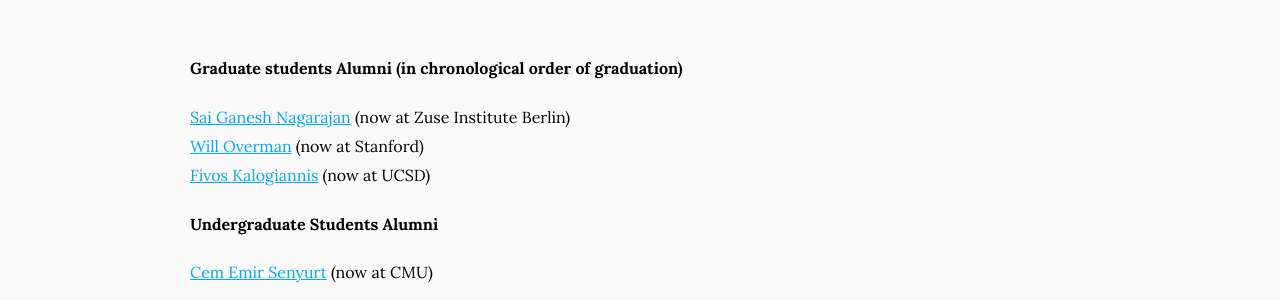
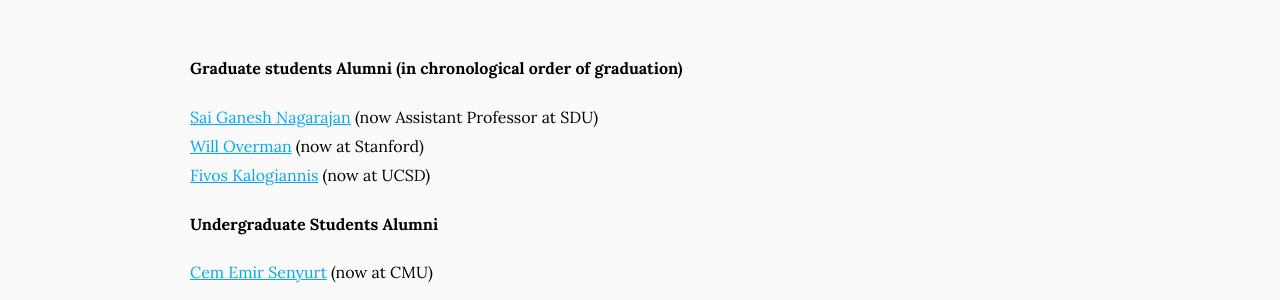
Before and after one commit to goallabuci/goallabuci.github.io, a Jekyll site: the page built from team/index.md, in a window 1280 px wide. Shown: the part 1442-1742 px from the top of the page. Built offline with Jekyll 4.4.1, drawn with Linux system fonts in a browser that asks for light colours.

Commit message:
Update index.md

```diff
--- a/team/index.md
+++ b/team/index.md
@@ -113,7 +113,7 @@ nav:
 {% include section.html %}
 <strong> Graduate students Alumni (in chronological order of graduation) </strong>
 
-[Sai Ganesh Nagarajan](https://sites.google.com/view/sgnagarajan/home) (now at Zuse Institute Berlin) <br>
+[Sai Ganesh Nagarajan](https://sites.google.com/view/sgnagarajan/home) (now Assistant Professor at SDU) <br>
 [Will Overman](https://scholar.google.com/citations?user=B2XPxEkAAAAJ&hl=en) (now at Stanford) <br>
 [Fivos Kalogiannis](https://fivoskal.github.io/) (now at UCSD) <br>
 
```
